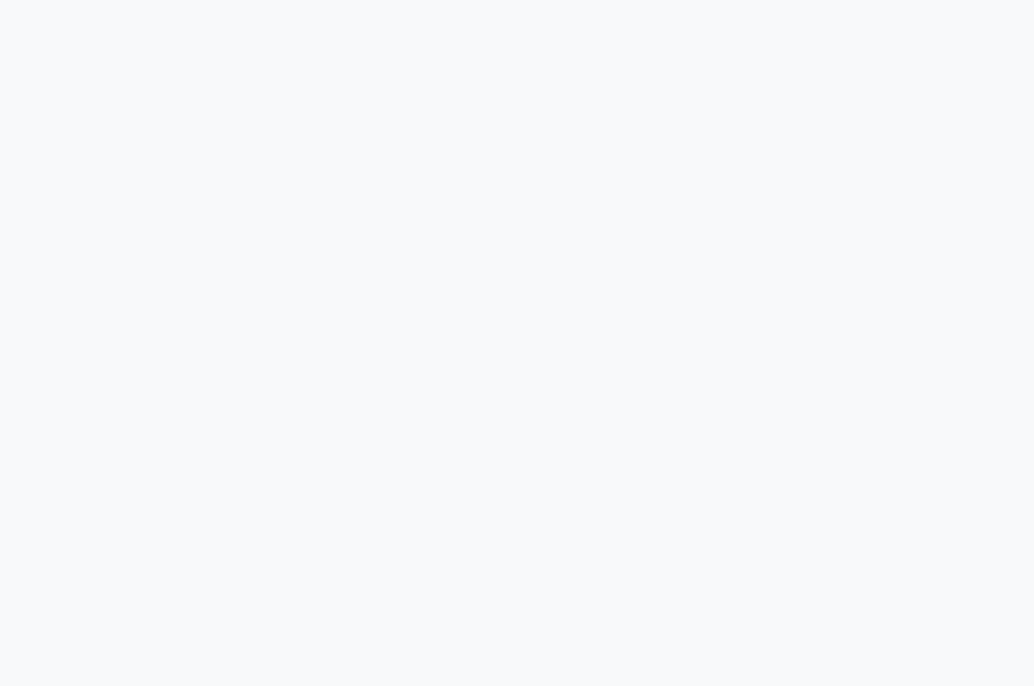
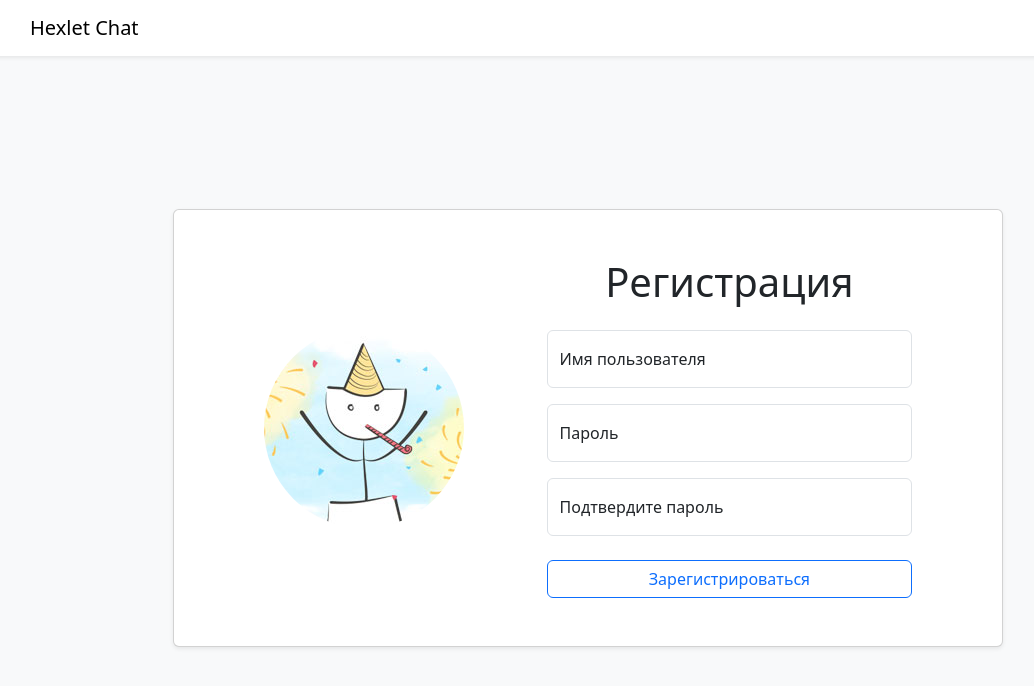
Before and after one commit to SergeevaEA/frontend-project-12, a React (Vite) app in the folder frontend/: page /signup in a window 1280 px wide. Shown: the top 686 px of the page, without its empty margins (52-1086 px from the left). Built offline with nearby package versions, Linux system fonts and the light colour scheme.

Commit message:
Step 6-7 v2 SignupPage

```diff
--- a/frontend/package.json
+++ b/frontend/package.json
@@ -20,7 +20,8 @@
     "react-i18next": "^16.3.5",
     "react-redux": "^9.2.0",
     "react-router-dom": "^7.9.6",
-    "react-toastify": "^11.0.5"
+    "react-toastify": "^11.0.5",
+    "yup": "^1.7.1"
   },
   "devDependencies": {
     "@eslint/js": "^9.39.1",
--- a/frontend/src/App.jsx
+++ b/frontend/src/App.jsx
@@ -1,7 +1,7 @@
 import { BrowserRouter, Routes, Route } from 'react-router-dom'
 
 import HomePage from './pages/HomePage.jsx'
-import SigninPage from './pages/SigninPage.jsx'
+import LoginPage from './pages/LoginPage.jsx'
 import SignupPage from './pages/SignupPage.jsx'
 import NotFoundPage from './pages/NotFoundPage.jsx'
 import { ToastContainer } from 'react-toastify'
@@ -11,7 +11,7 @@ const App = () => {
         <BrowserRouter>
             <Routes>
                 <Route path="/" element={<HomePage />} />
-                <Route path="/signin" element={<SigninPage />} />
+                <Route path="/login" element={<LoginPage />} />
                 <Route path="/signup" element={<SignupPage />} />
                 <Route path="*" element={<NotFoundPage />} />
             </Routes>
--- a/frontend/src/components/HomePageHeader.jsx
+++ b/frontend/src/components/HomePageHeader.jsx
@@ -8,7 +8,8 @@ const Header = () => {
     const handleClick = () => {
         dispatch(logout())
         localStorage.removeItem('token')
-        navigate('/signin')
+        localStorage.removeItem('username')
+        navigate('/login')
     }
     return (
         <nav className="shadow-sm navbar navbar-expand-lg navbar-light bg-white">
--- a/frontend/src/components/SigninForm.jsx
+++ b/frontend/src/components/LoginForm.jsx
@@ -6,7 +6,7 @@ import { toast } from 'react-toastify'
 import { login } from '../slices/user.js'
 import { useDispatch } from 'react-redux'
 
-const SigninForm = () => {
+const LoginForm = () => {
     // Возвращает метод store.dispatch() текущего хранилища
     const dispatch = useDispatch()
     const navigate = useNavigate()
@@ -19,8 +19,10 @@ const SigninForm = () => {
             await axios.post('/api/v1/login', values)
                 .then((response) => {
                   const token = response.data.token
+                  const username = values.username
                   localStorage.setItem('token', token)
-                  dispatch(login({ username: values.username, token }))
+                  localStorage.setItem('username', username)
+                  dispatch(login({ username, token }))
                   navigate('/')
                 })
                 .catch(() => toast('Неверные имя пользователя или пароль'))
@@ -38,7 +40,7 @@ const SigninForm = () => {
                     <form onSubmit={formik.handleSubmit} className="col-12 col-md-6 mt-3 mt-md-0">
                       <h1 className="text-center mb-4">Войти</h1>
                       <div className="form-floating mb-3">
-                        <input name="username" required placeholder="Ваш ник" type="text" id="username" className="form-control" onChange={formik.handleChange} value={formik.values.name} />
+                        <input name="username" required placeholder="Ваш ник" type="text" id="username" className="form-control" onChange={formik.handleChange} value={formik.values.username} />
                         <label className="form-label" htmlFor="username">Ваш ник</label>
                       </div>
                       <div className="form-floating mb-4">
@@ -60,4 +62,4 @@ const SigninForm = () => {
         </div>)
 }
 
-export default SigninForm
+export default LoginForm
--- a/frontend/src/components/SignupForm.jsx
+++ b/frontend/src/components/SignupForm.jsx
@@ -0,0 +1,79 @@
+import { useFormik } from 'formik'
+import axios from 'axios'
+import avatar from '../assets/avatar_1.jpg'
+import { useNavigate } from 'react-router-dom'
+import { toast } from 'react-toastify'
+import { login } from '../slices/user.js'
+import { useDispatch } from 'react-redux'
+import * as yup from 'yup'
+
+const SignupSchema = yup.object().shape({
+    username: yup.string().min(3, 'От 3 до 20 символов').max(20, 'От 3 до 20 символов').required('Обязательное поле'),
+    password: yup.string().min(6, 'Не менее 6 символов').required('Обязательное поле'),
+    confirmPassword: yup.string().oneOf([yup.ref('password')], 'Пароли должны совпадать').required('Обязательное поле'),
+})
+
+const SignupForm = () => {
+    // Возвращает метод store.dispatch() текущего хранилища
+    const dispatch = useDispatch()
+    const navigate = useNavigate()
+    const formik = useFormik({
+        initialValues: {
+            username: '',
+            password: '',
+            confirmPassword: '',
+        },
+        validationSchema: SignupSchema,
+        onSubmit: async (values) => {
+            await axios.post('/api/v1/signup', { username: values.username, password: values.password } )
+                .then((response) => {
+                  const token = response.data.token
+                  const username = values.username
+                  localStorage.setItem('token', token)
+                  localStorage.setItem('username', username)
+                  dispatch(login({ username, token }))
+                  navigate('/')
+                })
+                .catch((error) => {
+                    if (error.response.status === 409) {
+                        toast('Пользователь с таким логином уже существует')
+                    }
+                })
+        }
+    });
+    return (
+        <div className="container-fluid h-100">
+            <div className="row justify-content-center align-content-center h-100">
+              <div className="col-12 col-md-8 col-xxl-6">
+                <div className="card shadow-sm">
+                  <div className="card-body d-flex flex-column flex-md-row justify-content-around align-items-center p-5">
+                    <div>
+                        <img src={avatar} className="rounded-circle" alt="Регистрация" />
+                    </div>
+                    <form onSubmit={formik.handleSubmit} className="w-50">
+                        <h1 className="text-center mb-4">Регистрация</h1>
+                        <div className="form-floating mb-3">
+                            <input placeholder="От 3 до 20 символов" name="username" autoComplete="username" required="" id="username" onBlur={formik.handleBlur} className={`form-control ${formik.touched.username && formik.errors.username ? 'is-invalid' : ''}`} onChange={formik.handleChange} value={formik.values.username} />
+                            <div placement="right" className="invalid-tooltip">{formik.errors.username}</div>
+                            <label className="form-label" htmlFor="username">Имя пользователя</label>
+                        </div>
+                        <div className="form-floating mb-3">
+                            <input placeholder="Не менее 6 символов" name="password" aria-describedby="passwordHelpBlock" required="" autoComplete="new-password" type="password" id="password" onBlur={formik.handleBlur} className={`form-control ${formik.touched.password && formik.errors.password ? 'is-invalid' : ''}`} onChange={formik.handleChange} value={formik.values.password} />
+                            <div className="invalid-tooltip">{formik.errors.password}</div>
+                            <label className="form-label" htmlFor="password">Пароль</label>
+                        </div>
+                        <div className="form-floating mb-4">
+                            <input placeholder="Пароли должны совпадать" name="confirmPassword" required="" autoComplete="new-password" type="password" id="confirmPassword" onBlur={formik.handleBlur} className={`form-control ${formik.touched.confirmPassword && formik.errors.confirmPassword ? 'is-invalid' : ''}`} onChange={formik.handleChange} value={formik.values.confirmPassword} />
+                            <div className="invalid-tooltip">{formik.errors.confirmPassword}</div>
+                            <label className="form-label" htmlFor="confirmPassword">Подтвердите пароль</label>
+                        </div>
+                        <button type="submit" className="w-100 btn btn-outline-primary">Зарегистрироваться</button>
+                    </form>
+                  </div>
+                </div>
+              </div>
+            </div>
+        </div>)
+}
+
+export default SignupForm
--- a/frontend/src/pages/HomePage.jsx
+++ b/frontend/src/pages/HomePage.jsx
@@ -7,13 +7,19 @@ import MessagesBlock from '../components/MessagesBlock'
 import MessageInputBlock from '../components/MessageInputBlock'
 import AddChannelForm from '../components/AddChannelForm'
 import { useEffect } from 'react'
+import { useDispatch } from 'react-redux'
+import { login } from '../slices/user'
 
 const HomePage = () => {
     const navigate = useNavigate()
+    const dispatch = useDispatch()
     useEffect(() => {
         const token = localStorage.getItem('token')
+        const username = localStorage.getItem('username')
         if (!token) {
-            navigate('/signin')
+            navigate('/login')
+        } else {
+            dispatch(login({ username, token }))
         }
     }, [navigate])
     return (
--- a/frontend/src/pages/SigninPage.jsx
+++ b/frontend/src/pages/LoginPage.jsx
@@ -1,11 +1,11 @@
-import Header from '../components/LoginPageHeader.jsx'
-import SigninForm from '../components/SigninForm.jsx'
+import Header from '../components/LoginAndSignupPageHeader.jsx'
+import LoginForm from '../components/LoginForm.jsx'
 
 const LoginPage = () => {
     return (
         <div className="d-flex flex-column h-100">
             <Header />
-            <SigninForm />
+            <LoginForm />
         </div>
     )
 }
--- a/frontend/src/pages/SignupPage.jsx
+++ b/frontend/src/pages/SignupPage.jsx
@@ -1,5 +1,13 @@
+import Header from '../components/LoginAndSignupPageHeader.jsx'
+import SignupForm from '../components/SignupForm.jsx'
+
 const SignupPage = () => {
-    return <div></div>
+    return (
+        <div className="d-flex flex-column h-100">
+            <Header />
+            <SignupForm />
+        </div>
+    )
 }
 
 export default SignupPage
```
Also changed, not shown: frontend/src/slices/channels.js (+4 -3 lines), frontend/src/components/LoginAndSignupPageHeader.jsx (renamed from frontend/src/components/LoginPageHeader.jsx), 1 other file (tests, documents, lock files or other folders).
